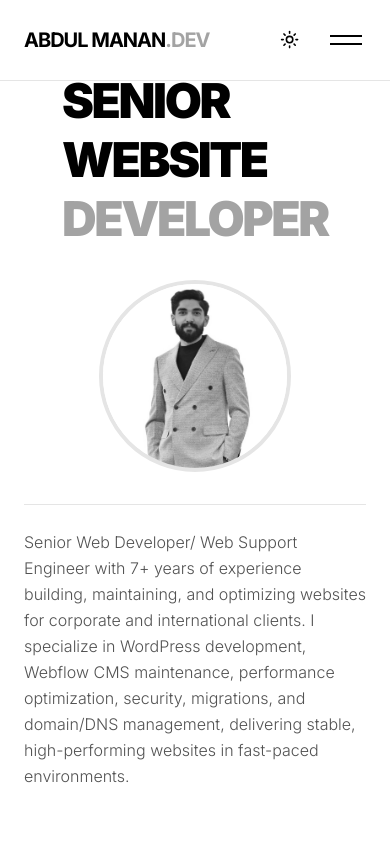
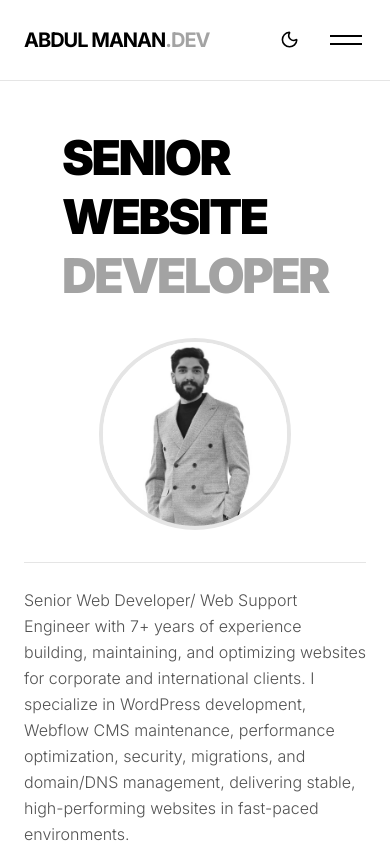
Before and after one commit to manan4641/portfolio, a Next.js app: page / in a window 390 px wide. Shown: the top 844 px of the page. Built offline with nearby package versions, Linux system fonts and the light colour scheme.

Commit message:
bhg fixe

```diff
--- a/src/components/Hero.tsx
+++ b/src/components/Hero.tsx
@@ -71,12 +71,12 @@ export default function Hero() {
     }, []);
 
     return (
-        <section ref={containerRef} className="h-screen w-full flex flex-col justify-center px-6 md:px-12 pt-20 md:pt-16 pb-8 md:pb-16 relative overflow-hidden bg-white dark:bg-black text-black dark:text-white">
+        <section ref={containerRef} className="min-h-[100dvh] md:h-screen w-full flex flex-col justify-start md:justify-center px-6 md:px-12 pt-32 md:pt-16 pb-8 md:pb-16 relative overflow-hidden bg-white dark:bg-black text-black dark:text-white">
             <div className="max-w-7xl w-full mx-auto">
 
 
                 <div className="flex flex-col md:flex-row items-center justify-between gap-12 relative z-10">
-                    <h1 ref={textRef} className="text-5xl md:text-[8vw] leading-[0.9] font-black tracking-tighter uppercase dark:text-white text-black shrink-0">
+                    <h1 ref={textRef} className="text-5xl md:text-[8vw] leading-[0.9] font-black tracking-tighter uppercase dark:text-white text-black shrink-0 md:mt-0">
                         <div className="py-2"><span className="hero-line block" style={{ transform: 'translate3d(0,0,0)', opacity: 0 }}>Senior</span></div>
                         <div className="py-2"><span className="hero-line block" style={{ transform: 'translate3d(0,0,0)', opacity: 0 }}>Website</span></div>
                         <div className="py-2"><span className="hero-line block text-neutral-400" style={{ transform: 'translate3d(0,0,0)', opacity: 0 }}>Developer</span></div>
@@ -102,6 +102,7 @@ export default function Hero() {
                             alt="Abdul Manan - Experienced WordPress Developer"
                             fill
                             className="object-cover"
+                            priority
                         />
                     </div>
                 </div>
@@ -112,10 +113,13 @@ export default function Hero() {
                     </p>
                     {/* Removed Profile Picture from Bottom */}
 
-                    <div className="hidden md:flex items-center gap-2 animate-bounce">
+                    <button
+                        onClick={() => window.scrollTo({ top: window.innerHeight, behavior: 'smooth' })}
+                        className="hidden md:flex items-center gap-2 animate-bounce hover:opacity-70 transition-opacity"
+                    >
                         <span className="uppercase text-xs tracking-widest">Scroll</span>
                         <ArrowDownRight size={16} />
-                    </div>
+                    </button>
                 </div>
             </div>
 
--- a/src/components/ThemeToggle.tsx
+++ b/src/components/ThemeToggle.tsx
@@ -21,8 +21,8 @@ export default function ThemeToggle() {
             className="rounded-full w-10 h-10 hover:bg-neutral-100 dark:hover:bg-neutral-800 transition-colors relative"
             aria-label="Toggle Theme"
         >
-            <Sun className="h-[1.2rem] w-[1.2rem] rotate-0 scale-100 transition-all dark:-rotate-90 dark:scale-0 absolute text-black dark:text-white" />
-            <Moon className="h-[1.2rem] w-[1.2rem] rotate-90 scale-0 transition-all dark:rotate-0 dark:scale-100 absolute text-black dark:text-white" />
+            <Sun className="h-[1.2rem] w-[1.2rem] rotate-90 scale-0 transition-all dark:rotate-0 dark:scale-100 absolute text-black dark:text-white" />
+            <Moon className="h-[1.2rem] w-[1.2rem] rotate-0 scale-100 transition-all dark:-rotate-90 dark:scale-0 absolute text-black dark:text-white" />
         </Button>
     );
 }
```
